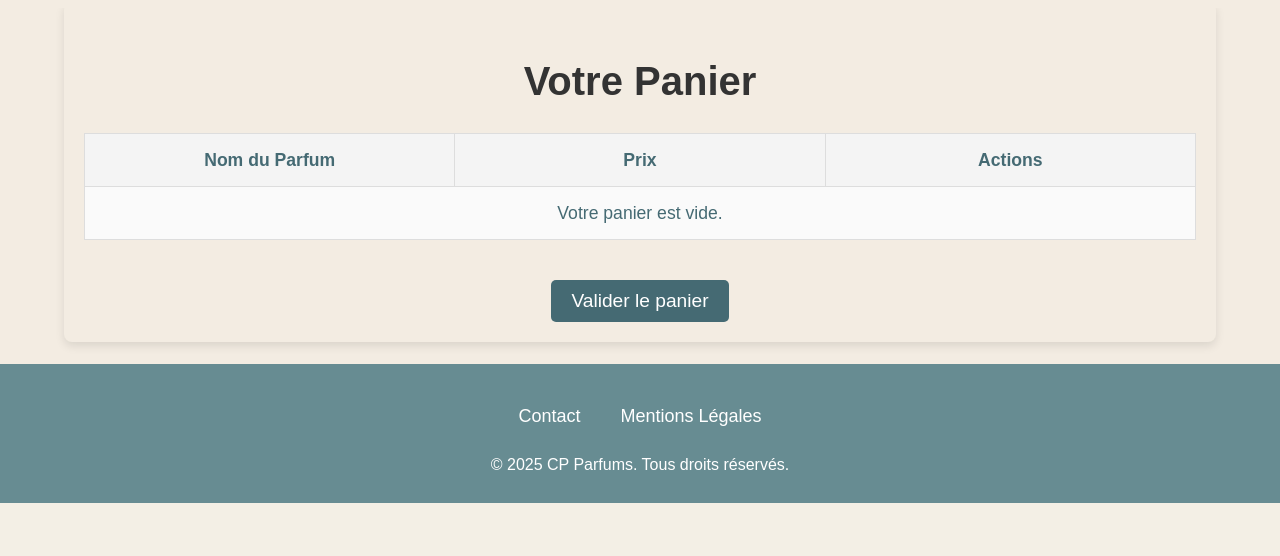
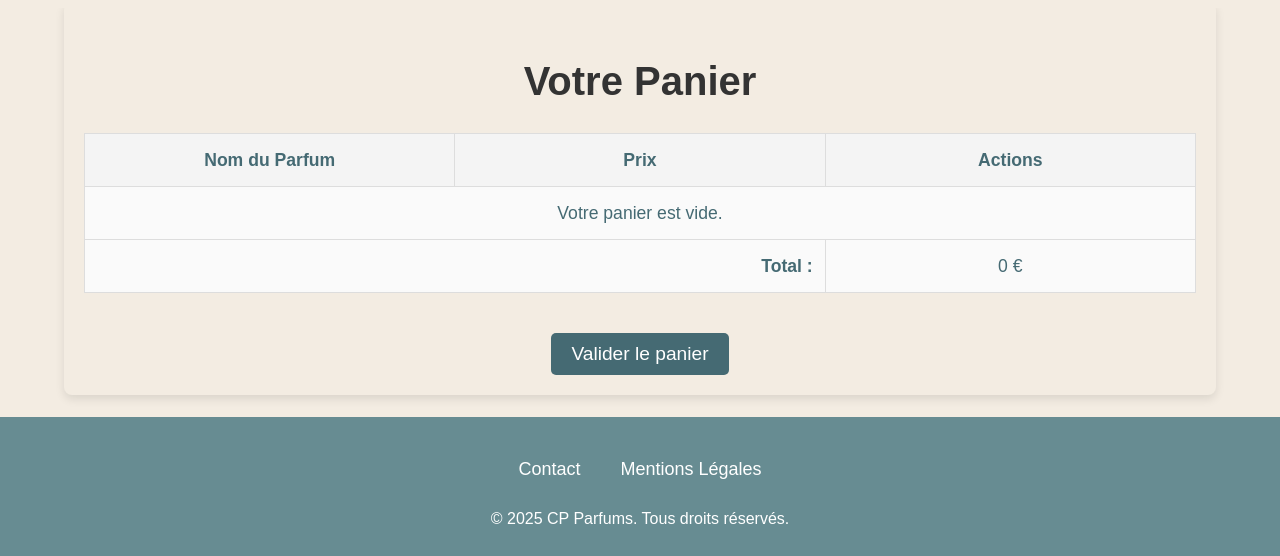
Before and after one commit to bcel15/Sae105, a PHP site: page /panier.php in a window 1280 px wide. Shown: the part 878-1434 px from the top of the page. Before the commit the page ends 1381 px from the top, so only its background shows below. Run offline with PHP 8.4, Linux system fonts and the light colour scheme.

Commit message:
modif panier java et php

```diff
--- a/panier.js
+++ b/panier.js
@@ -1,12 +1,14 @@
 // Récupérer le panier depuis localStorage
 const panier = JSON.parse(localStorage.getItem('panier')) || [];
 
-// Sélectionner le corps du tableau dans la page panier
+// Sélectionner le corps et le pied du tableau dans la page panier
 const tableBody = document.querySelector("#panier tbody");
+const totalElement = document.getElementById("total");
 
 // Fonction pour afficher les articles du panier dans le tableau
 function afficherPanier() {
     tableBody.innerHTML = ""; // Réinitialiser le contenu du tableau
+    let total = 0; // Initialiser le total
 
     panier.forEach((item, index) => {
         // Créer une nouvelle ligne pour chaque article
@@ -19,7 +21,13 @@ function afficherPanier() {
         `;
 
         tableBody.appendChild(row); // Ajouter la ligne au tableau
+
+        // Ajouter le prix de l'article au total
+        total += item.prix;
     });
+
+    // Afficher le total dans la ligne dédiée
+    totalElement.textContent = `${total.toFixed(2)} €`;
 
     // Si le panier est vide, afficher un message
     if (panier.length === 0) {
@@ -28,6 +36,7 @@ function afficherPanier() {
             <td colspan="3" style="text-align: center;">Votre panier est vide.</td>
         `;
         tableBody.appendChild(emptyRow);
+        totalElement.textContent = "0 €"; // Réinitialiser le total
     }
 }
 
--- a/panier.php
+++ b/panier.php
@@ -35,6 +35,12 @@
             <tbody>
                 <!-- Les éléments du panier seront injectés ici par JavaScript -->
             </tbody>
+            <tfoot>
+                <tr>
+                    <td colspan="2" style="text-align: right; font-weight: bold;">Total :</td>
+                    <td id="total">0 €</td>
+                </tr>
+            </tfoot>
         </table>
 
         <form action="achat.php" method="GET">
@@ -55,7 +61,6 @@
         <p style="text-align: center; font-size: 16px; margin-top: 10px;">&copy; 2025 CP Parfums. Tous droits réservés.</p>
     </footer>
 
-
     <script src="panier.js"></script>
 </body>
 </html>
```
Lines whose indentation alone changed are shown as unchanged.
